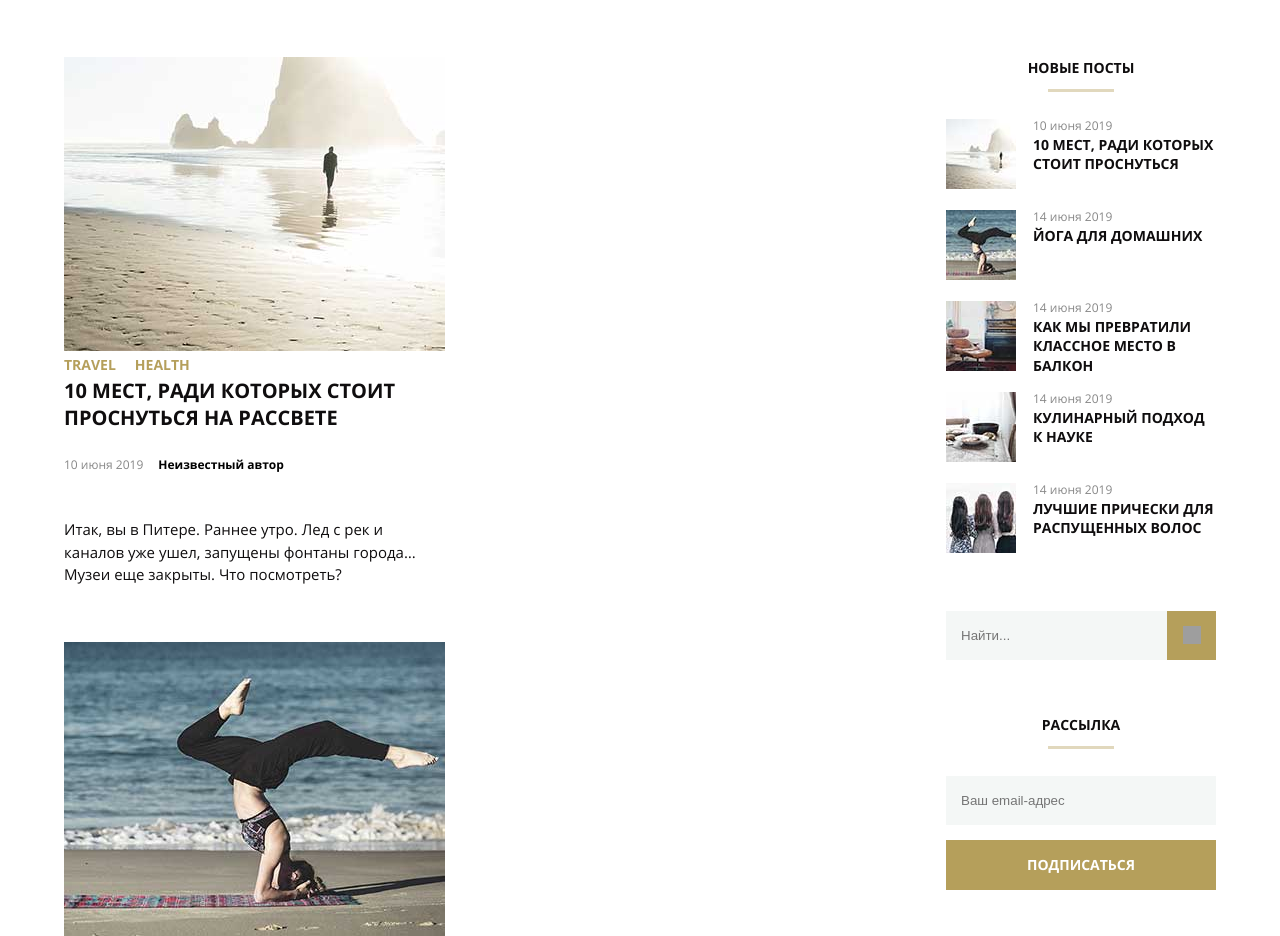
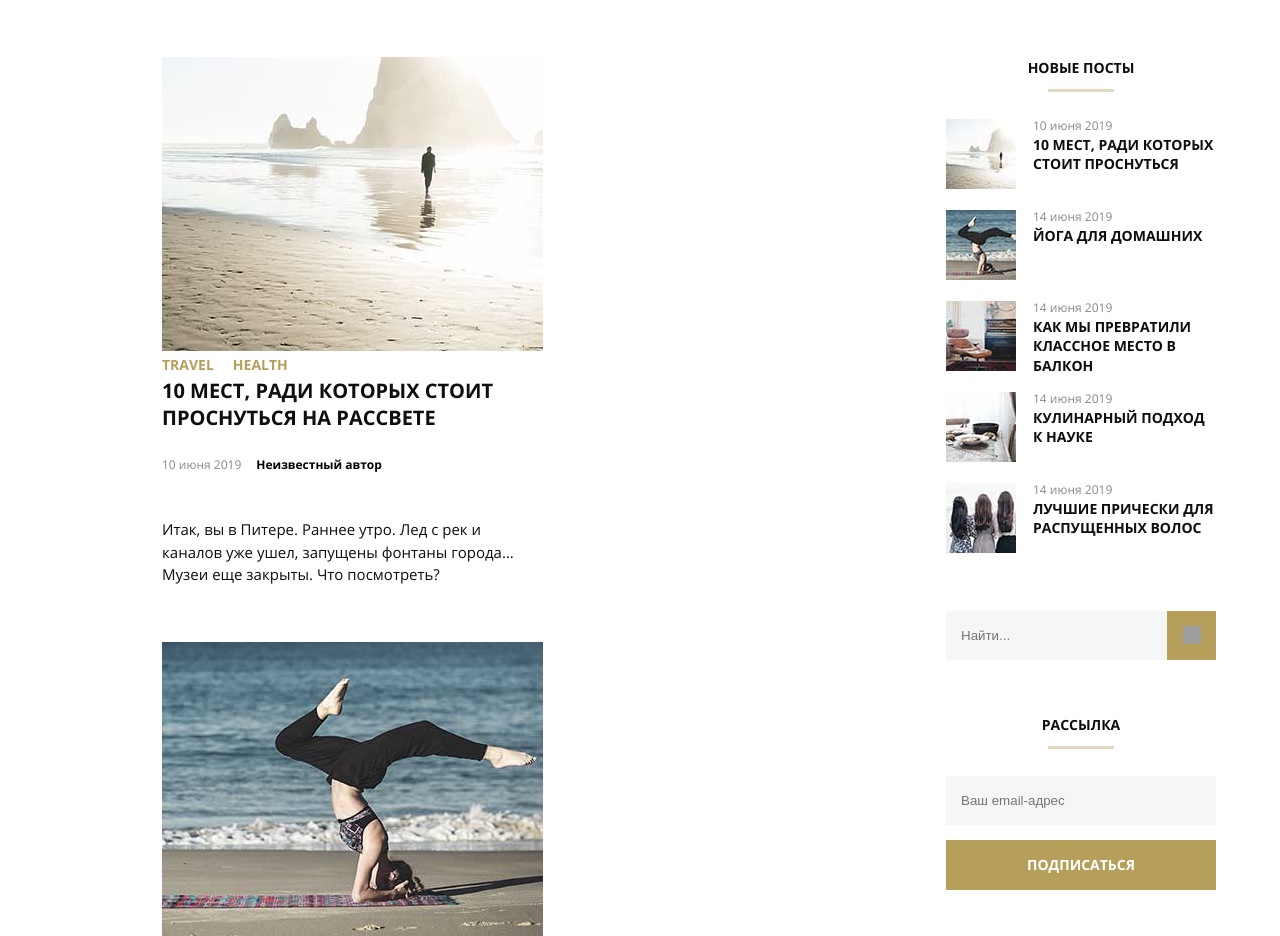
Before and after one commit to alpinist-453/MQ43-diplom, a plain HTML site: page index.html in a window 1280 px wide. Shown: the part 1214-2150 px from the top of the page. Drawn offline with Linux system fonts and the light colour scheme; grey boxes are pictures that could not be loaded; files whose address does not match are found by name.

Commit message:
Add files via upload

```diff
--- a/style.css
+++ b/style.css
@@ -303,12 +303,13 @@ a {
 }
 
 .main-news-img {
+	margin: 0 auto;
 	/* max-width: 100%;
 	max-height: 100%; */
 }
 
 .main-news-info {
-	margin-left: 5%;
+	margin: auto;
 }
 
 .category-list {
@@ -387,6 +388,7 @@ a {
 
 	.main {
 		width: 95%;
+		margin: 0 a;
 	}
 
 	.main-news-imge {
@@ -420,7 +422,6 @@ a {
 	}
 
 	.main-news-info {
-		margin-left: 0;
 		width: 380px;
 	}
 }
```
